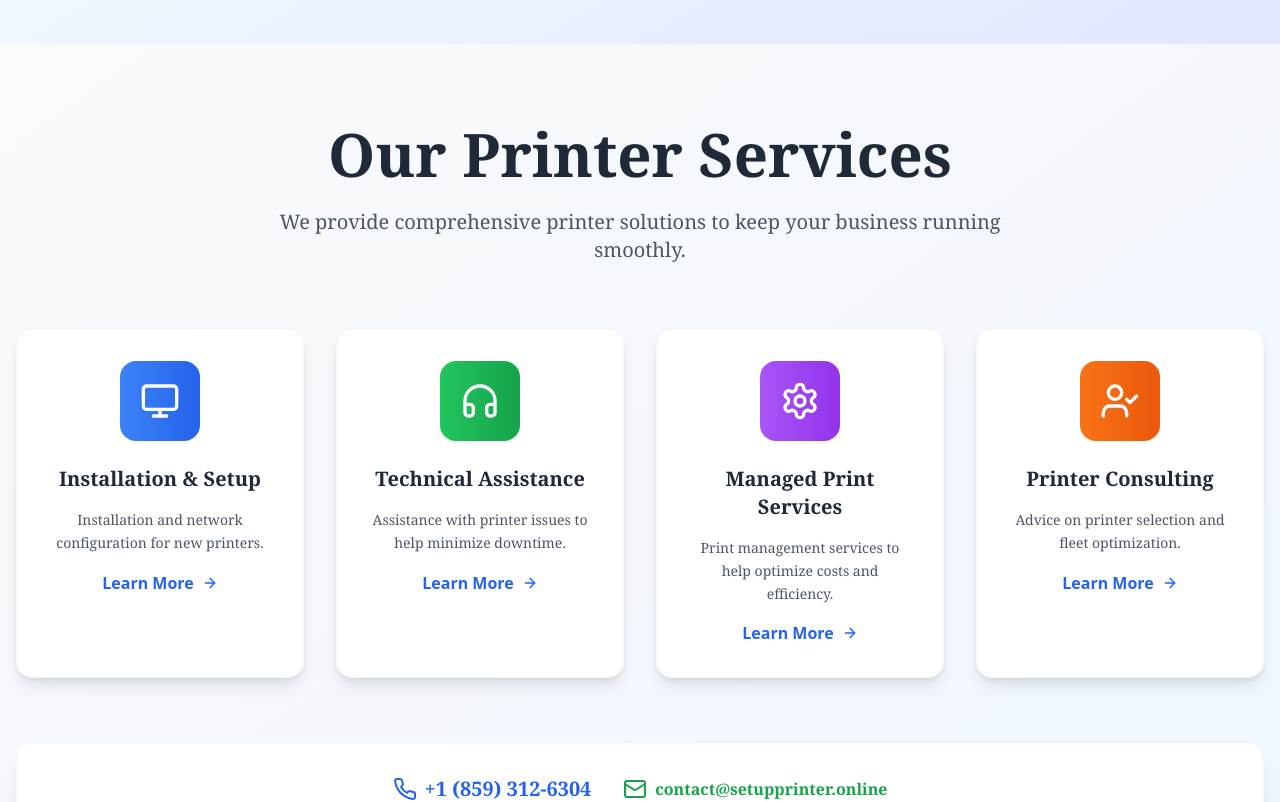
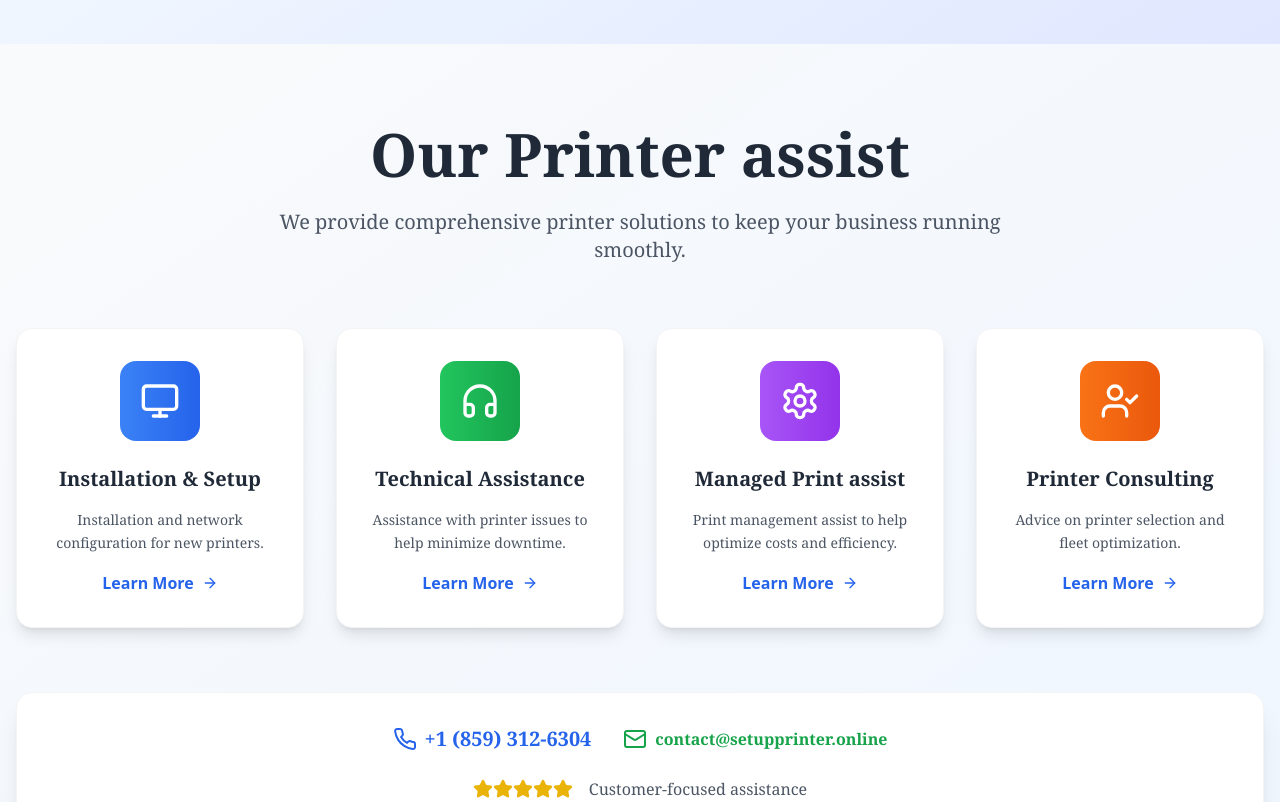
Before and after one commit to Ravijha11/setupprinter, a React (Vite) app: page / in a window 1280 px wide. Shown: the part 880-1682 px from the top of the page. Built offline with nearby package versions, Linux system fonts and the light colour scheme.

Commit message:
Services.tsx

```diff
--- a/src/components/Services.tsx
+++ b/src/components/Services.tsx
@@ -17,8 +17,8 @@ const Services = () => {
     },
     {
       icon: Settings,
-      title: "Managed Print Services",
-      description: "Print management services to help optimize costs and efficiency.",
+      title: "Managed Print assist",
+      description: "Print management assist to help optimize costs and efficiency.",
       color: "from-purple-500 to-purple-600"
     },
     {
@@ -41,7 +41,7 @@ const Services = () => {
           transition={{ duration: 0.6 }}
         >
           <h2 className="text-4xl lg:text-6xl font-bold text-gray-800 mb-6 font-serif">
-            Our Printer Services
+            Our Printer assist
           </h2>
           <p className="text-xl text-gray-600 max-w-3xl mx-auto font-serif">
             We provide comprehensive printer solutions to keep your business running smoothly.
@@ -119,7 +119,7 @@ const Services = () => {
               <Star className="w-5 h-5 fill-current" />
               <Star className="w-5 h-5 fill-current" />
             </div>
-            <span className="text-gray-600 font-serif">Customer-focused service</span>
+            <span className="text-gray-600 font-serif">Customer-focused assistance</span>
           </div>
         </motion.div>
       </div>
```
